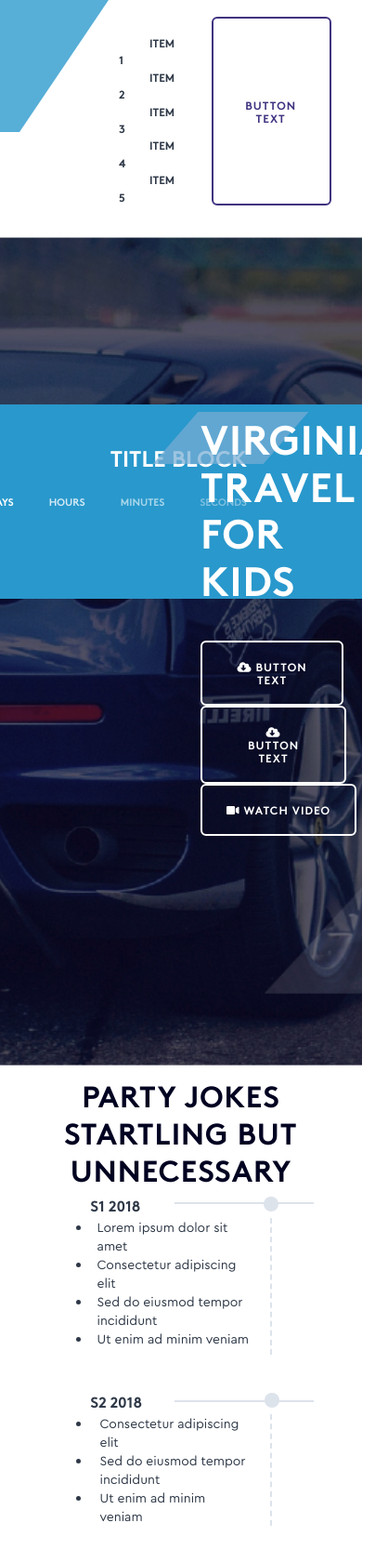
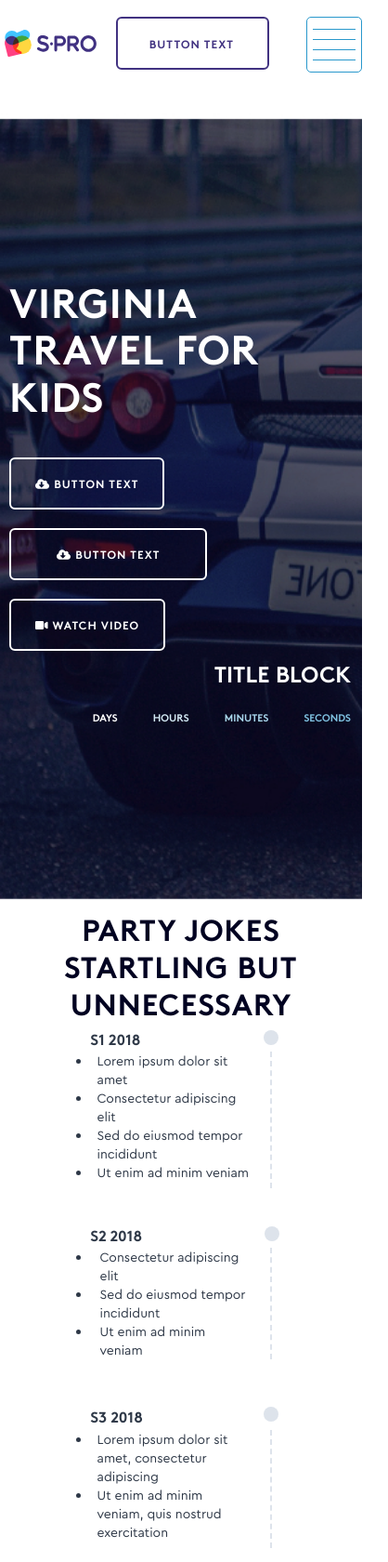
Before and after one commit to IanaOrlova/test, a website: page index.html in a window 390 px wide. Shown: the top 1680 px of the page at 93% size, 418 px wide, since content can reach past the window. Drawn offline with nearby package versions, Linux system fonts and the light colour scheme; a script that the page names is missing.

Commit message:
adaptive done

```diff
--- a/index.html
+++ b/index.html
@@ -15,13 +15,19 @@
        <a class="nav__logo" href="https://s-pro.io/"> <img src="img/logo@2x.svg" alt="logo"></a>
     <div class="nav__list--button">
         <div class="nav__list">
-            <ul>
+            <ul id="top-menu">
                 <li><a href="#">item 1</a> </li>
                 <li><a href="#">item 2</a></li>
                 <li><a href="#">item 3</a></li>
                 <li><a href="#">item 4</a></li>
                 <li><a href="#">item 5</a></li>
             </ul>
+            <button class="menu-button" data-menu-id="#top-menu">
+                <span></span>
+                <span></span>
+                <span></span>
+                <span></span>
+            </button>
         </div>
         <button class="nav_button button">button text</button>
     </div>
@@ -29,7 +35,7 @@
 </nav>
 <section class="banner">
     <div class="banner-img">
-      <div class="banner-content__text">
+      <div class="banner-content__text" id="text">
           <h2>Virginia Travel For Kids</h2>
           <div class="banner-content__text__button-holder">
               <button class="banner-content__text__button-holder button" ><i class="fas fa-cloud-download-alt"></i> Button text</button>
--- a/sass/main.scss
+++ b/sass/main.scss
@@ -38,6 +38,28 @@ img{
   display: block;
 }
 /********************************навигация************************************************/
+
+.menu-button {
+  display: none;
+  width: 60px;
+  padding: 7px 0;
+  border: 1px solid #2998cc;
+  border-radius: 5px;
+  background: transparent;
+  font-size: 0;
+  line-height: 0;
+  cursor: pointer;
+}
+
+.menu-button span {
+  display: inline-block;
+  height: 1px;
+  background-color: #2998cc;
+  margin: 5px 0;
+  width: 80%;
+  font-size: 0;
+  line-height: 0;
+}
 
 
 .nav{
@@ -92,7 +114,7 @@ img{
 .banner {
 
   .banner-img {
-    background: url("../img/bg.jpg") no-repeat center;
+    background-image: url("../img/bg.jpg") ;
     background-size: cover;
     position: relative;
     color: white;
@@ -788,7 +810,6 @@ img{
 
 }
 
-
 @media (max-width: 1070px) {
 
   .nav__list--button{
@@ -821,14 +842,8 @@ img{
 
         }
 
-        .left_line p::after {
-          content: '';
-          position: absolute;
-          top: 16px;
-          left: 90px;
-          width: 77%;
-          height: 2px;
-          background-color: #dde3eb;
+        .left_line p::after{
+          content: none;
         }
 
       }
@@ -854,20 +869,14 @@ img{
           content: none;
         }
 
-        .right_line p::after {
-          content: '';
-          position: absolute;
-          top: 8px;
-          left: 90px;
-          width: 77%;
-          height: 2px;
-          background-color: #dde3eb;
-        }
-
       }
       .right > .content ul:hover {
         border-right: 2px solid #2998cc;
         border-left: none;
+      }
+
+      .right:hover:before {
+        background-color: #2998cc;
       }
 
       .right::after {
@@ -901,13 +910,72 @@ img{
 }
 
 @media (max-width: 970px){
+
   .block-reviews{
+    display: none;
+  }
+
+  .nav__list--button{
+    flex-direction: row-reverse;
+  }
+
+  .button{
+    margin-right: 40px;
+  }
+
+  .menu-button {
+    display: inline-block;
+  }
+
+  .nav {
+  position: relative;
+  display: flex;
+  margin: 0 ;
+  }
+
+  nav ul {
+  display: none;
+  position: absolute;
+  z-index: 2;
+  top: 92px;
+  left: 0;
+  text-align: center;
+  width: 100%;
+  padding: 0;
+  background-color: rgba(120, 173, 212, 0.72);
+ }
+
+ #top-menu li {
+  display: block;
+  margin: 15px 0;
+  padding: 0;
+
+   a{
+     color: white;
+     font-size: 16px;
+   }
+
+  }
+
+  nav ul li span {
+  display: none;
+  }
+
+  #text{
+    padding: 198px 0 248px 77px;
+  }
+
+  .banner-content__parallelogram-absolute{
+    display: none;
+  }
+
+  .element_blue{
     display: none;
   }
 
 }
 
-@media (max-width: 750px){
+@media all and (max-width: 750px){
 
   .block-list__text{
 
@@ -925,9 +993,14 @@ img{
   .block-links{
     padding-right: 40px ;
     padding-left: 40px;
+
     .block-links-logo{
       display: none;
     }
+  }
+
+  #text{
+    padding: 198px 0 248px 10px;
   }
 
   .footer{
@@ -938,30 +1011,51 @@ img{
       display: block;
 
       p{
-        padding-bottom: 20px;
+        padding-bottom: 21px;
       }
 
     }
 
   }
-  .right{
-
-    .right_line p::after {
-      content: none;
-    }
-
-  }
-
 
   .block-list__parallelogram_absolute{
     display: none;
   }
 
-  //.banner-img{
-  //                                                  //НЕ РАБОТАЕТ
-  //    div.banner-content__text{
-  //      padding: 157px 0 248px 77px;
-  //    }
-  //}
+}
+
+@media all and (max-width: 620px){
+
+  #text{
+    padding: 198px 0 248px 10px;
+  }
+
+  .button{
+    margin-bottom: 20px;
+  }
+
+  .data{
+    display: none;
+  }
+
+  .banner .clock-container{
+    right: 12px;
+    top: 528px;
+
+  }
 
 }
+
+@media all and (max-width: 460px){
+
+  .banner .clock-container{
+    top: 667px;
+
+  }
+
+  .block-links{
+    i{
+      margin-top: 15px;
+    }
+  }
+}
--- a/script.js
+++ b/script.js
@@ -1,9 +1,15 @@
 $(document).ready(function(){
+
     $('.single-item').slick({
         prevArrow: '<img class="arrow_right" src="img/arrow_right.png"/>',
         nextArrow: '<img class="arrow_left" src="img/arrow_left.png"/>',
-
-        // respondTo:$slides,
     });
 
+    $('.menu-button').click(function (e) {
+        var target = e.target;
+        var menuId = $(target).data('menu-id');
+        $(menuId).toggle();
+    });
+
+
 });
```
Also changed, not shown: css/main.min.css.
